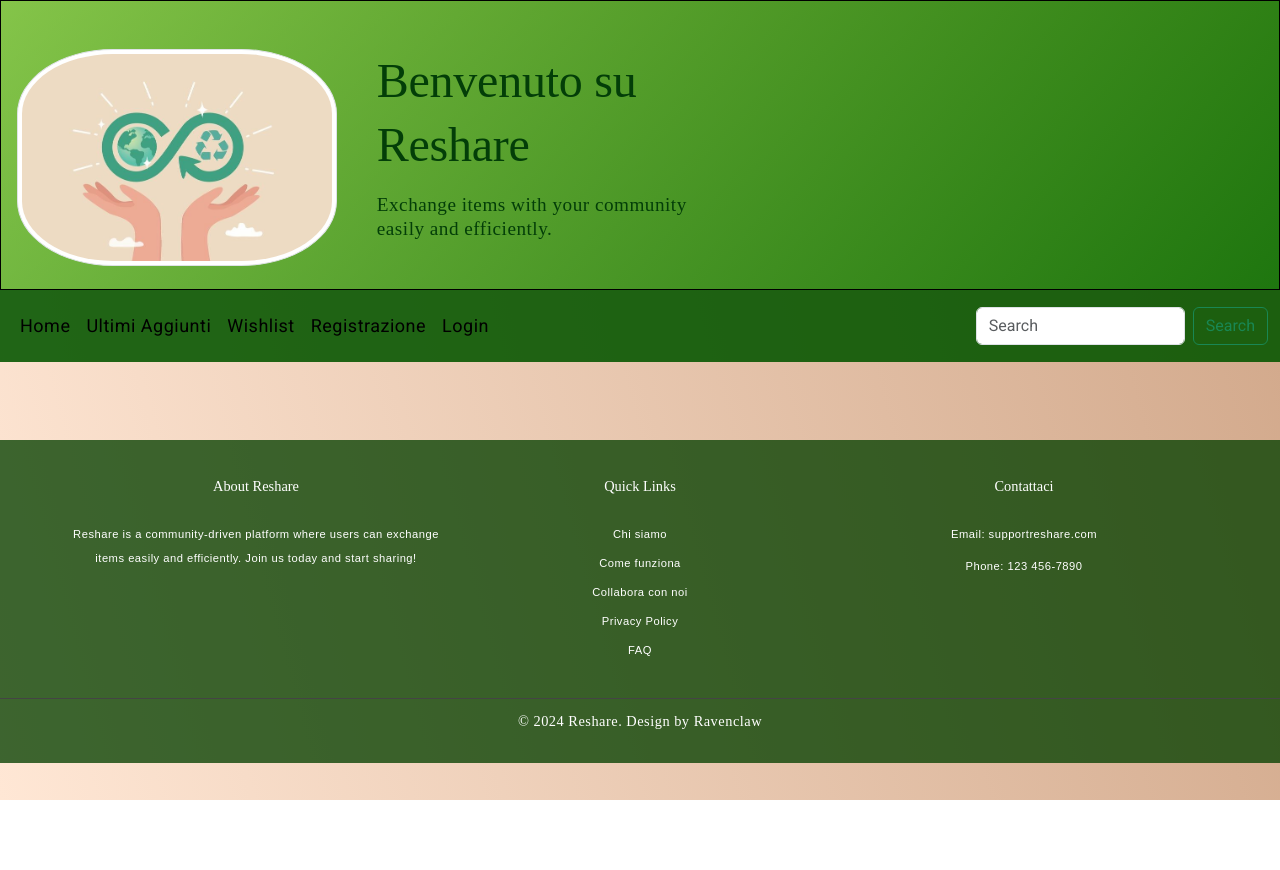
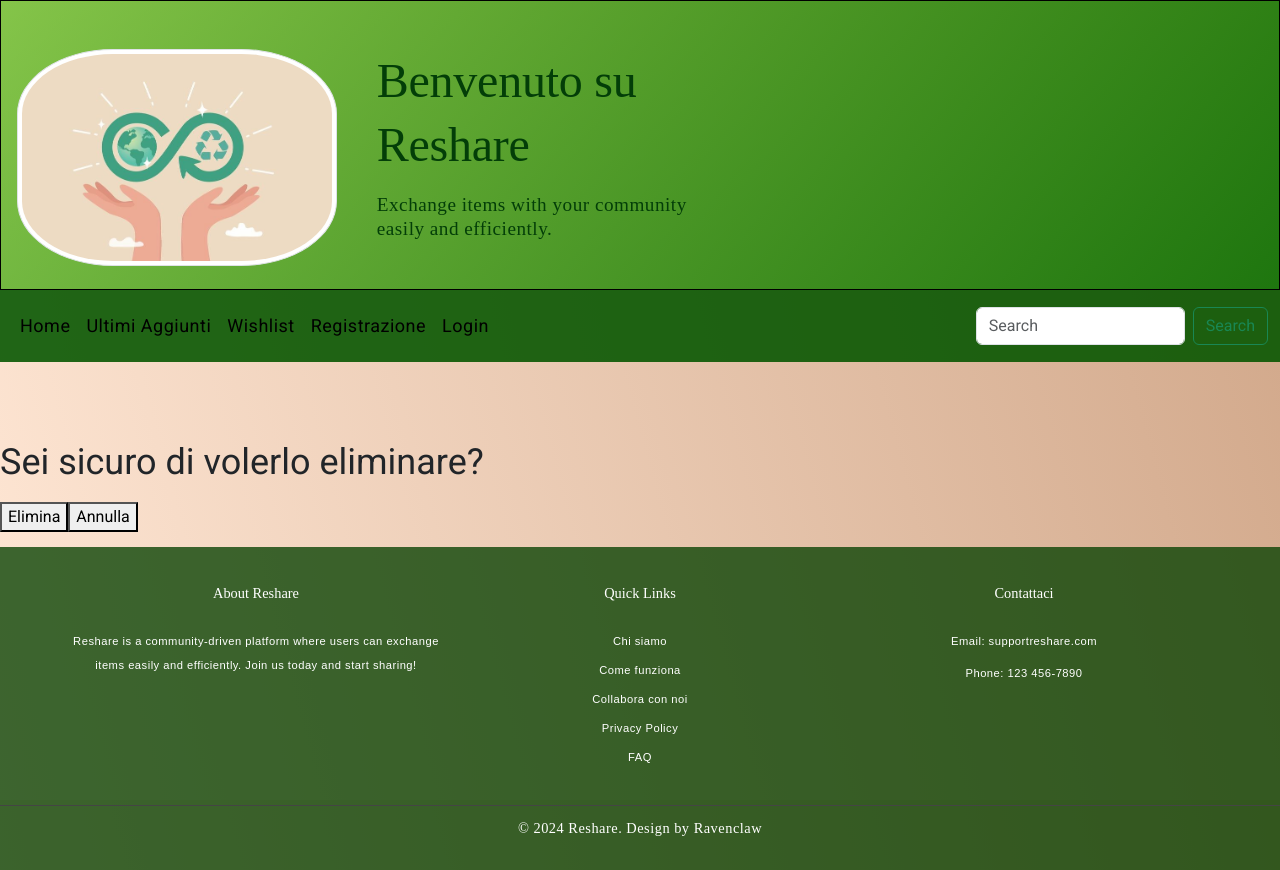
Before and after one commit to 1stany/reshare-fe, an Angular app: page /delete-itemtype/1 in a window 1280 px wide. Before the commit this address led to /. Before the commit the page ends 800 px from the top, so only its background shows below. Built offline with nearby package versions, Linux system fonts and the light colour scheme; a web font is replaced by a local one.

Commit message:
finisce di implementare la delete-itemtype

```diff
--- a/src/app/app.routes.ts
+++ b/src/app/app.routes.ts
@@ -7,6 +7,7 @@ import { RegisterComponent } from './register/register.component';
 import { TradeOfferComponent } from './trade-offer/trade-offer.component';
 import { WishlistComponent } from './wishlist/wishlist.component';
 import { AddItemtypeComponent } from './add-itemtype/add-itemtype.component';
+import { DeleteItemtypeComponent } from './delete-itemtype/delete-itemtype.component';
 
 
 export const routes: Routes = [
@@ -18,4 +19,6 @@ export const routes: Routes = [
     {path: 'trade-offer/:itemId', component: TradeOfferComponent},
     {path: 'wishlist', component: WishlistComponent},
     {path: 'add-itemtype', component: AddItemtypeComponent},
+    {path: 'delete-itemtype/:id', component: DeleteItemtypeComponent},
+
 ];
--- /dev/null
+++ b/src/app/delete-itemtype/delete-itemtype.component.html
@@ -0,0 +1,5 @@
+<div><h3>Sei sicuro di volerlo eliminare?</h3></div>
+<div>
+    <button (click)="onDelete()" routerLink="/wishlist">Elimina</button>
+    <button routerLink="/wishlist">Annulla</button>
+  </div>
--- /dev/null
+++ b/src/app/delete-itemtype/delete-itemtype.component.ts
@@ -0,0 +1,34 @@
+import { Component, OnInit } from '@angular/core';
+import { ItemType } from '../model/itemtype.model';
+import { WishlistService } from '../services/wishlist.service';
+import { ActivatedRoute, Router, RouterModule } from '@angular/router';
+import { FormsModule } from '@angular/forms';
+
+@Component({
+  selector: 'app-delete-itemtype',
+  standalone: true,
+  imports: [RouterModule, FormsModule],
+  templateUrl: './delete-itemtype.component.html',
+  styleUrl: './delete-itemtype.component.css'
+})
+export class DeleteItemtypeComponent implements OnInit {
+
+itemType! : ItemType;
+itemTypeId! : number;
+
+  constructor(private route: ActivatedRoute, private wishlistService : WishlistService, private router: Router ){}
+
+  ngOnInit(): void {
+    this.itemTypeId = this.route.snapshot.params['id'];
+
+  }
+
+  onDelete() {
+    this.wishlistService.removeItemTypeById(this.itemTypeId).subscribe({
+      next: () => this.router.navigate(['wishlist']),
+      error: (err) => console.error(err)
+    });
+  }
+
+
+}
--- a/src/app/services/wishlist.service.ts
+++ b/src/app/services/wishlist.service.ts
@@ -19,7 +19,7 @@ export class WishlistService {
     return this.http.post(`${this.apiUrl}/user/itemType`, itemType);
   }
 
-  removeItemTypeById(userId: number, itemTypeId: number): Observable<any> {
+  removeItemTypeById(itemTypeId: number): Observable<any> {
     return this.http.delete(`${this.apiUrl}/user/itemType/${itemTypeId}`);
   }
 
--- a/src/app/wishlist/wishlist.component.html
+++ b/src/app/wishlist/wishlist.component.html
@@ -7,6 +7,7 @@
                 <th>Categoria</th>
                 <th>Descrizione</th>
                 <th>Data</th>
+                <th></th>
             </tr>
         </thead>
         <tbody id="tabody">
@@ -16,8 +17,12 @@
                     <td>{{i.categoryName}}</td>
                     <td>{{i.description}}</td>
                     <td>{{i.dateAdded}}</td>
+
+                    <td><button type="button" class="btn btn-outline-success" [routerLink] = "['/delete-itemtype', i.id]">elimina</button></td>
                 </tr>
             }
         </tbody>
     </table>
 </div>
+
+<button routerLink="/add-itemtype">Aggiungi una nuova tipologia di prodotto</button>
--- a/src/app/wishlist/wishlist.component.ts
+++ b/src/app/wishlist/wishlist.component.ts
@@ -11,7 +11,7 @@ import { LoginService } from '../services/login.service';
 @Component({
   selector: 'app-wishlist',
   standalone: true,
-  imports: [FormsModule],
+  imports: [FormsModule, RouterModule],
   templateUrl: './wishlist.component.html',
   styleUrl: './wishlist.component.css'
 })
```
Also changed, not shown: src/app/delete-itemtype/delete-itemtype.component.css (added), 1 other file (tests, documents, lock files or other folders).
